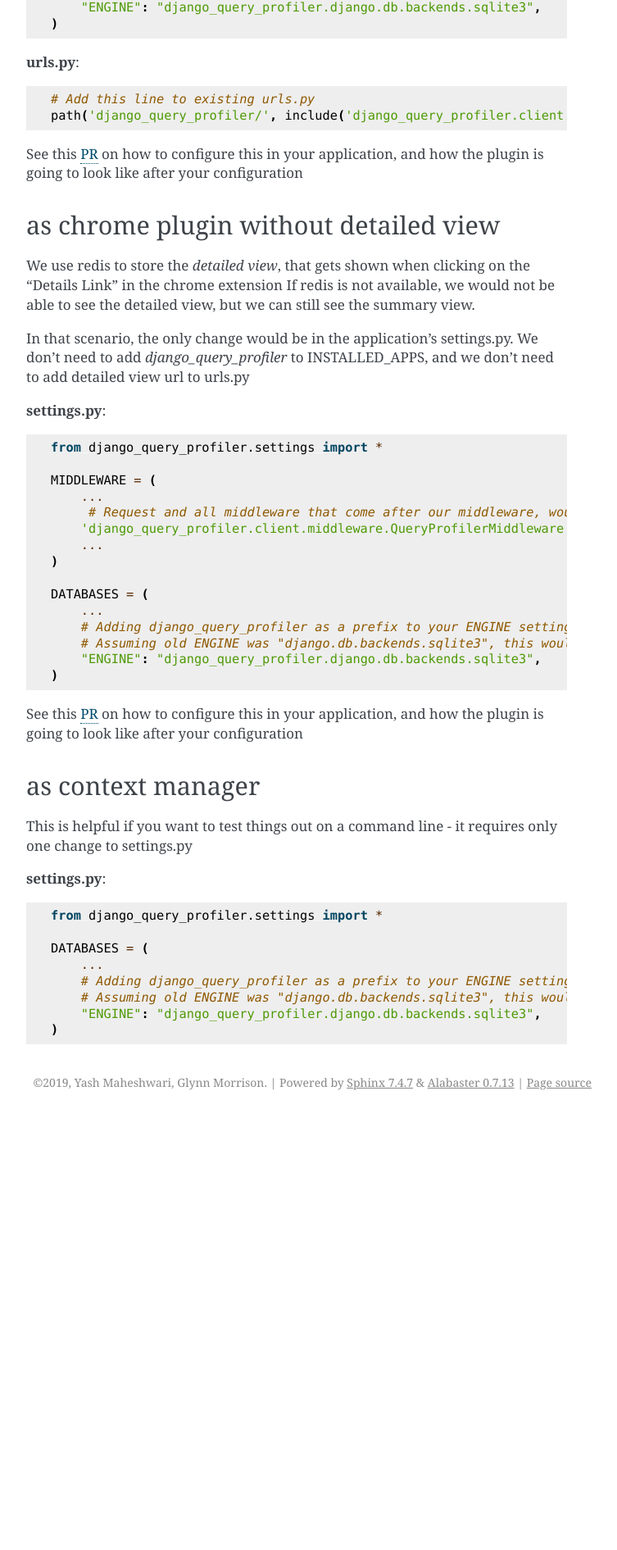
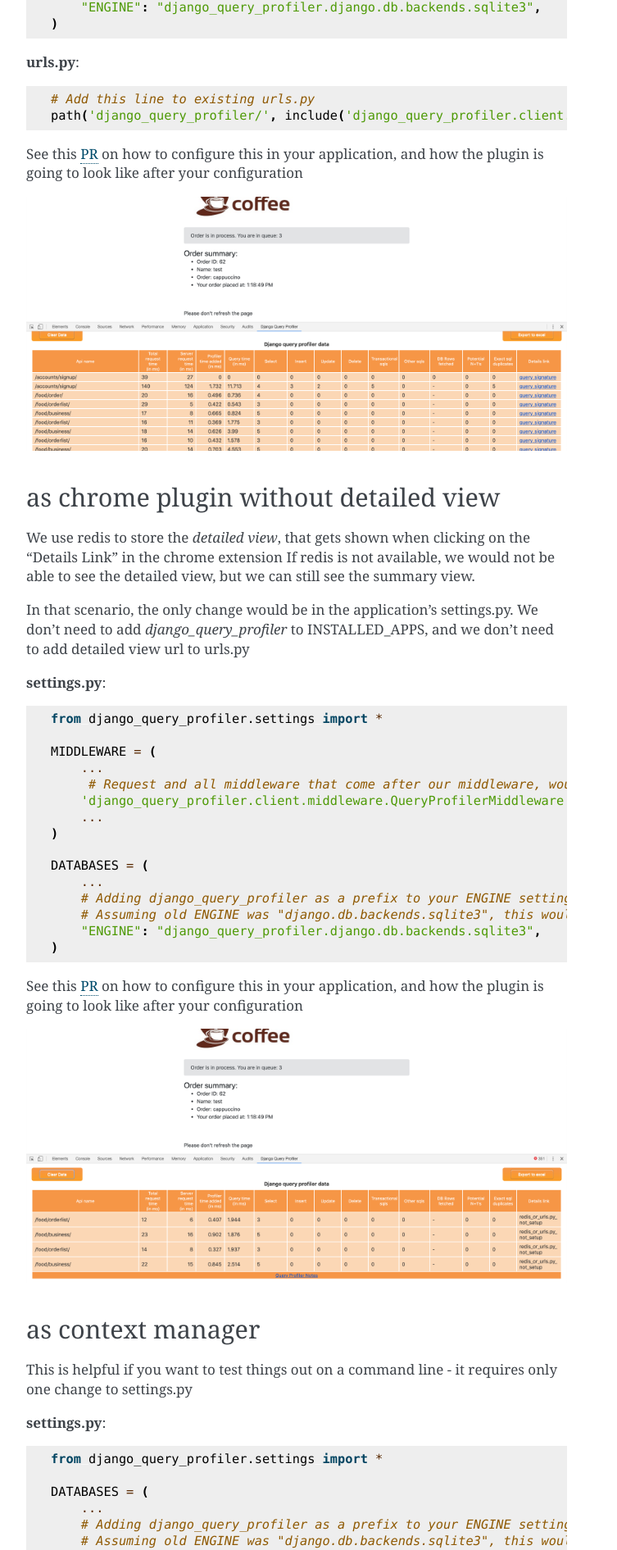
Before and after one commit to django-query-profiler/django-query-profiler, a Sphinx documentation site: the page built from docs/source/configuration_instructions.rst, in a window 1280 px wide. Shown: the part 675-2566 px from the top of the page at 82% size, without its empty margins (388-1141 px from the left). Built offline with Sphinx 7.4.7, drawn with Linux system fonts in a browser that asks for light colours; before the commit the page ends 2035 px from its top, so only the background shows below that.

Commit message:
[Docs] Showing sample chrome plugin image in configuration

```diff
--- a/docs/source/configuration_instructions.rst
+++ b/docs/source/configuration_instructions.rst
@@ -42,6 +42,8 @@ See this `PR
 <https://github.com/django-query-profiler/django-query-profiler-sample-app/pull/1>`_ on how to configure this in your application,
 and how the plugin is going to look like after your configuration
 
+.. image:: ../_static/chrome_plugin.png
+
 
 as chrome plugin without detailed view
 ^^^^^^^^^^^^^^^^^^^^^^^^^^^^^^^^^^^^^^
@@ -75,6 +77,8 @@ See this `PR
 <https://github.com/django-query-profiler/django-query-profiler-sample-app/pull/2>`_ on how to configure this in your application,
 and how the plugin is going to look like after your configuration
 
+.. image:: ../_static/chrome_plugin_without_detailed_view.png
+
 as context manager
 ^^^^^^^^^^^^^^^^^^
 
```
Also changed, not shown: docs/_static/chrome_plugin.png (added), docs/_static/chrome_plugin_without_detailed_view.png (added).
